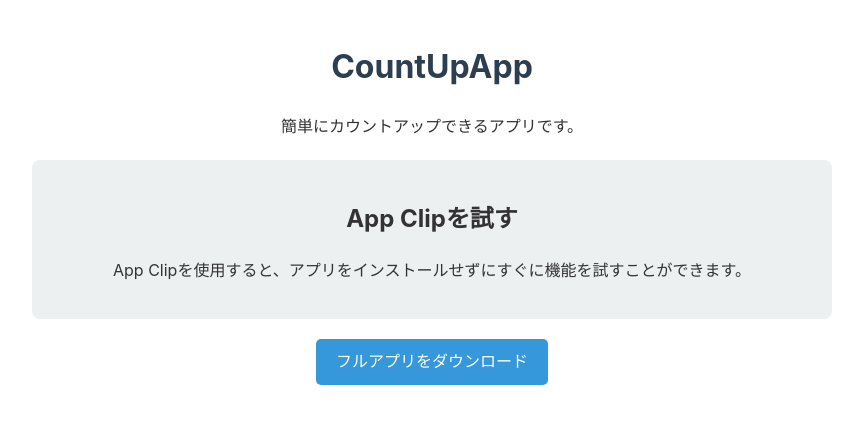
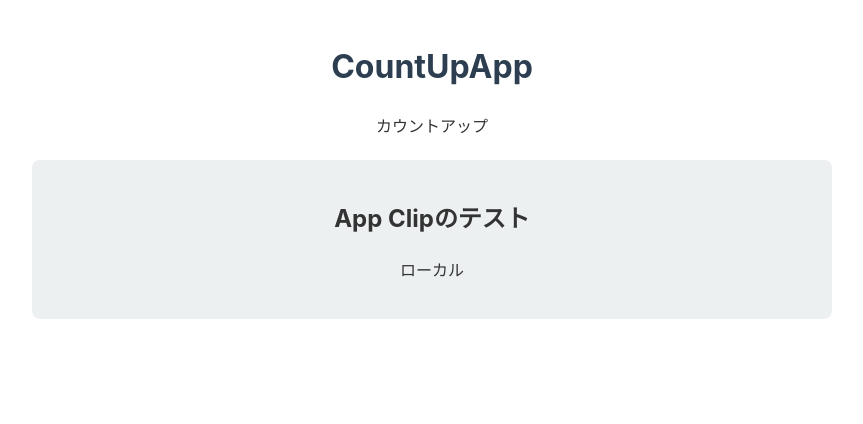
Before and after one commit to Rikuto-des/AppClipTest, a plain HTML site: page index.html in a window 1280 px wide. Shown: the whole page, without its empty margins (208-1071 px from the left). Drawn offline with Linux system fonts and the light colour scheme.

Commit message:
Update index.html

```diff
--- a/index.html
+++ b/index.html
@@ -37,14 +37,14 @@
 </head>
 <body>
     <h1>CountUpApp</h1>
-    <p>簡単にカウントアップできるアプリです。</p>
+    <p>カウントアップ</p>
 
     <div class="app-clip-info">
-        <h2>App Clipを試す</h2>
-        <p>App Clipを使用すると、アプリをインストールせずにすぐに機能を試すことができます。</p>
+        <h2>App Clipのテスト</h2>
+        <p>ローカル</p>
     </div>
 
-    <a href="https://apps.apple.com/app/com.Rikuto-des.CountUpApp" class="cta-button">フルアプリをダウンロード</a>
+
 
     <script>
         // App Clipが利用可能かどうかを確認し、必要に応じて動作を変更するスクリプトをここに追加できます
```
